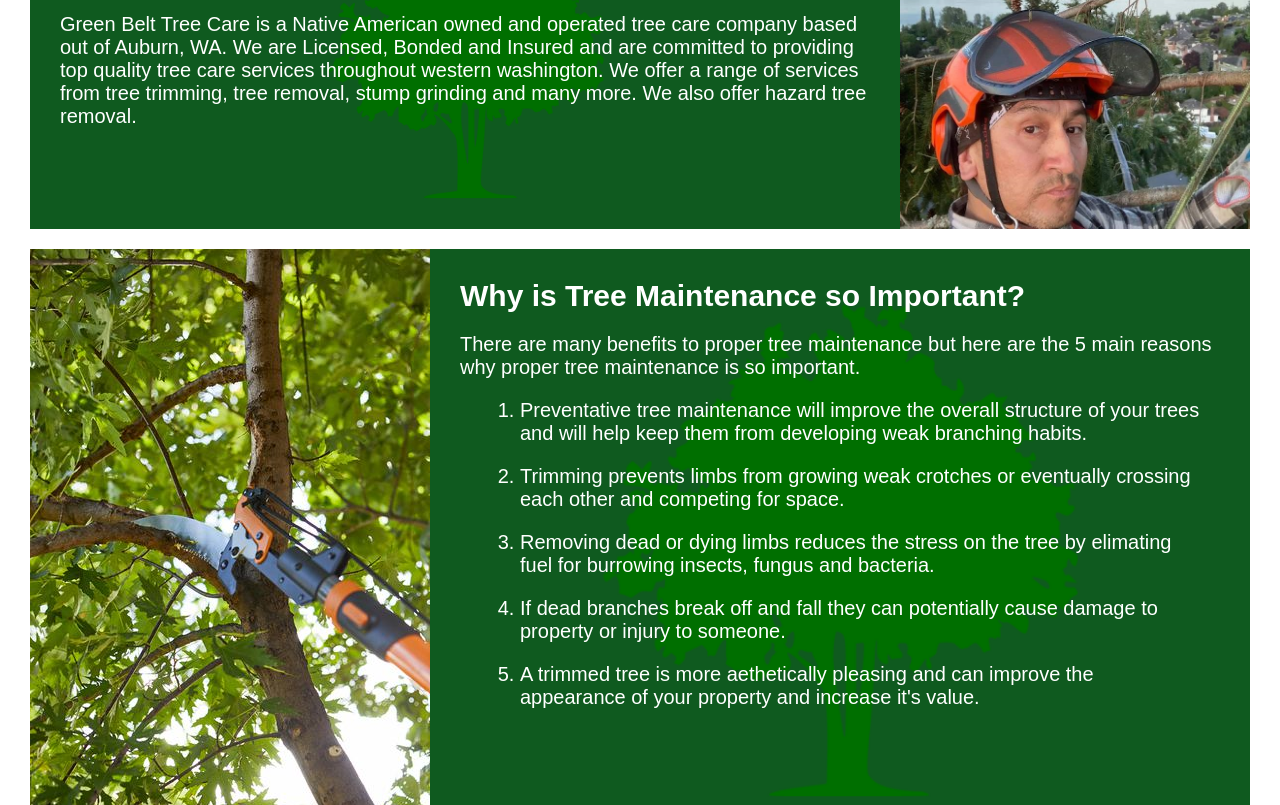
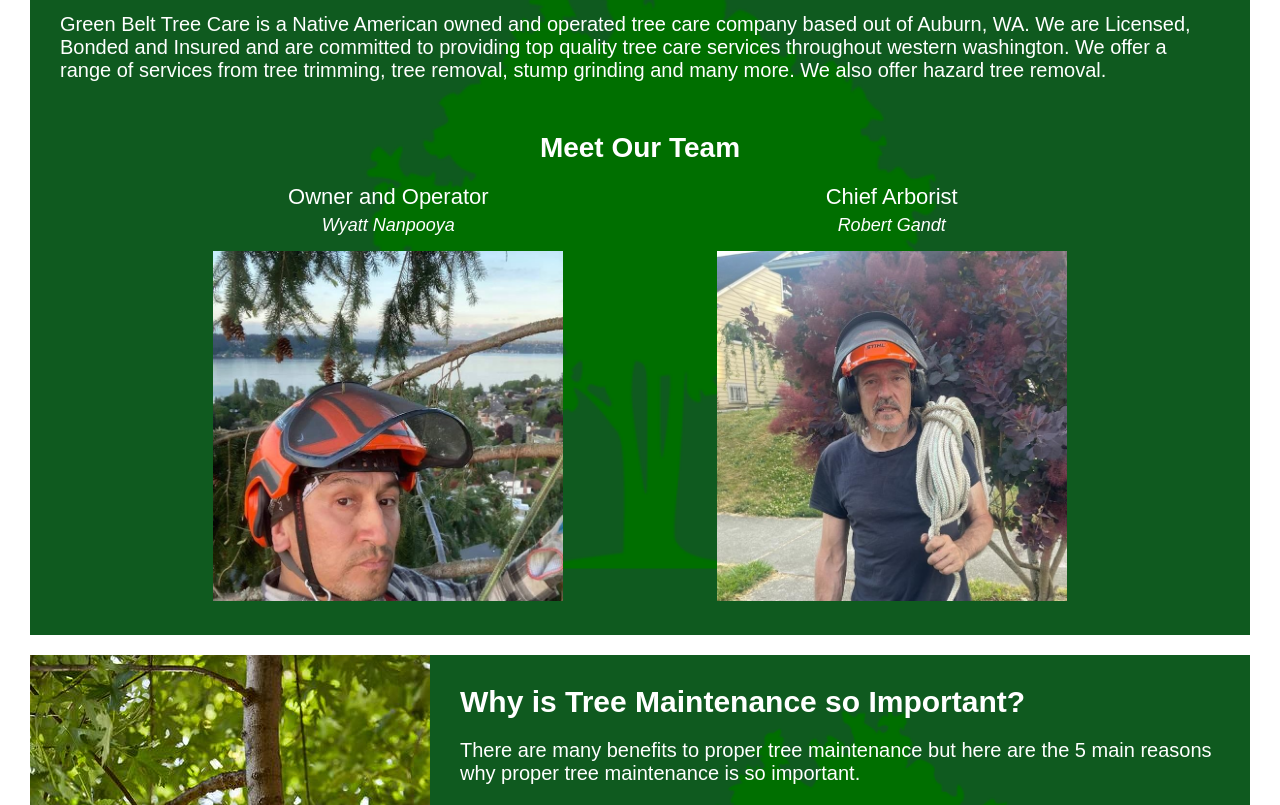
Before and after one commit to GreenBeltTreeCare/GreenBeltTreeCare.github.io, a React (Create React App) app in the folder client/: page / in a window 1280 px wide. Shown: the part 1740-2545 px from the top of the page. Built offline with nearby package versions, Linux system fonts and the light colour scheme; a web font is replaced by a local one.

Commit message:
Added teams section and img

```diff
--- a/client/src/App.css
+++ b/client/src/App.css
@@ -374,7 +374,6 @@
 }
 
 .aboutTitle {
-  color: white;
   font-size: 30px;
   margin-bottom: 10px;
   text-align: center;
@@ -396,7 +395,31 @@
   font-size: 20px;
 }
 
-.aboutImg {
+.teamTitle {
+  font-size: 28px;
+  margin-bottom: 20px;
+  text-align: center;
+}
+
+.aboutTeam {
+  display: flex;
+  justify-content: space-evenly;
+}
+
+.teamName {
+  font-size: 22px;
+  margin-bottom: 5px;
+  text-align: center;
+}
+
+.subTitle {
+  font-size: 18px;
+  font-style: italic;
+  margin-bottom: 15px;
+  text-align: center;
+}
+
+.teamImg {
   width: 350px;
 }
 
--- a/client/src/components/Home.jsx
+++ b/client/src/components/Home.jsx
@@ -12,6 +12,7 @@
 import tree_trimming from '../imgs/tree_trimming.jpg';
 import tree_background from '../imgs/tree_background.png';
 import header_img from '../imgs/header_img.jpg';
+import robert from '../imgs/Robert.jpg';
 
 const Home = () => {
 
@@ -73,8 +74,22 @@
                         <div style={{ backgroundImage: `url(${tree_background})`}} className="aboutDetails">
                             <h1 className="aboutTitle">About Us</h1>
                             <p className="aboutMsg">Green Belt Tree Care is a Native American owned and operated tree care company based out of Auburn, WA. We are Licensed, Bonded and Insured and are committed to providing top quality tree care services throughout western washington. We offer a range of services from tree trimming, tree removal, stump grinding and many more. We also offer hazard tree removal.</p>
+                            <div>
+                                <h1 className="teamTitle">Meet Our Team</h1>
+                                <div className="aboutTeam">
+                                    <div>
+                                        <p className="teamName">Owner and Operator</p>
+                                        <p className="subTitle">Wyatt Nanpooya</p>
+                                        <img src={wyatt} alt="image_not_found" className="teamImg"/>
+                                    </div>
+                                    <div>
+                                        <p className="teamName">Chief Arborist</p>
+                                        <p className="subTitle">Robert Gandt</p>
+                                        <img src={robert} alt="image_not_found" className="teamImg"/>
+                                    </div>
+                                </div>
+                            </div>
                         </div>
-                        <img src={wyatt} alt="image_not_found" className="aboutImg"/>
                     </div>
                 </div>
 
```
Also changed, not shown: client/src/imgs/Robert.jpg (added).
